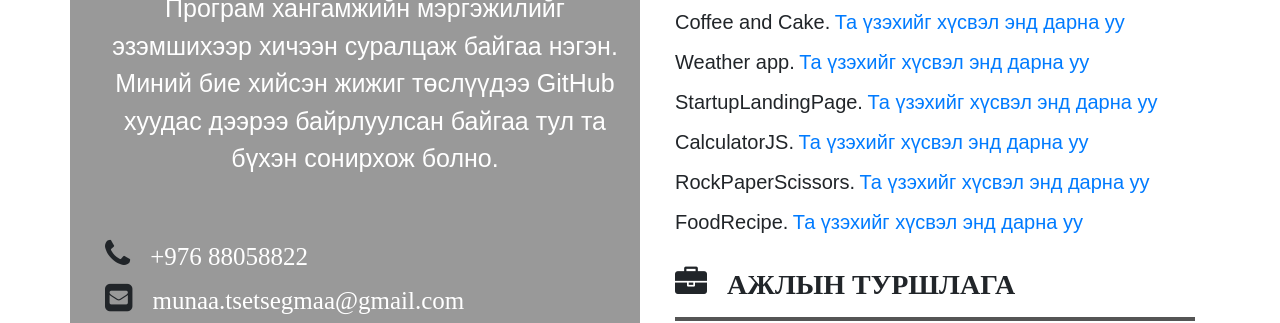
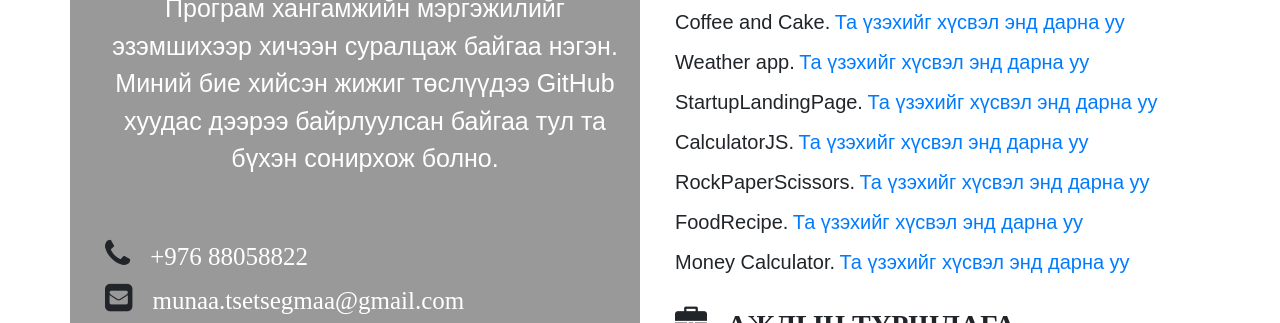
Before and after one commit to Munaa8805/mycv, a plain HTML site: page program.html in a window 1280 px wide. Shown: the part 436-759 px from the top of the page. Drawn offline with nearby package versions, Linux system fonts and the light colour scheme.

Commit message:
Money calculator

```diff
--- a/program.html
+++ b/program.html
@@ -287,6 +287,15 @@
                           >Та үзэхийг хүсвэл энд дарна уу</a
                         >
                       </div>
+                      <div class="jobdiv">
+                        <span class="webName">Money Calculator.</span>
+                        <a
+                          class="webName"
+                          href="https://munaa8805.github.io/MoneyCalculator/"
+                          target="_blank"
+                          >Та үзэхийг хүсвэл энд дарна уу</a
+                        >
+                      </div>
                     </div>
                   </div>
                   <div class="jobexperience">
```
